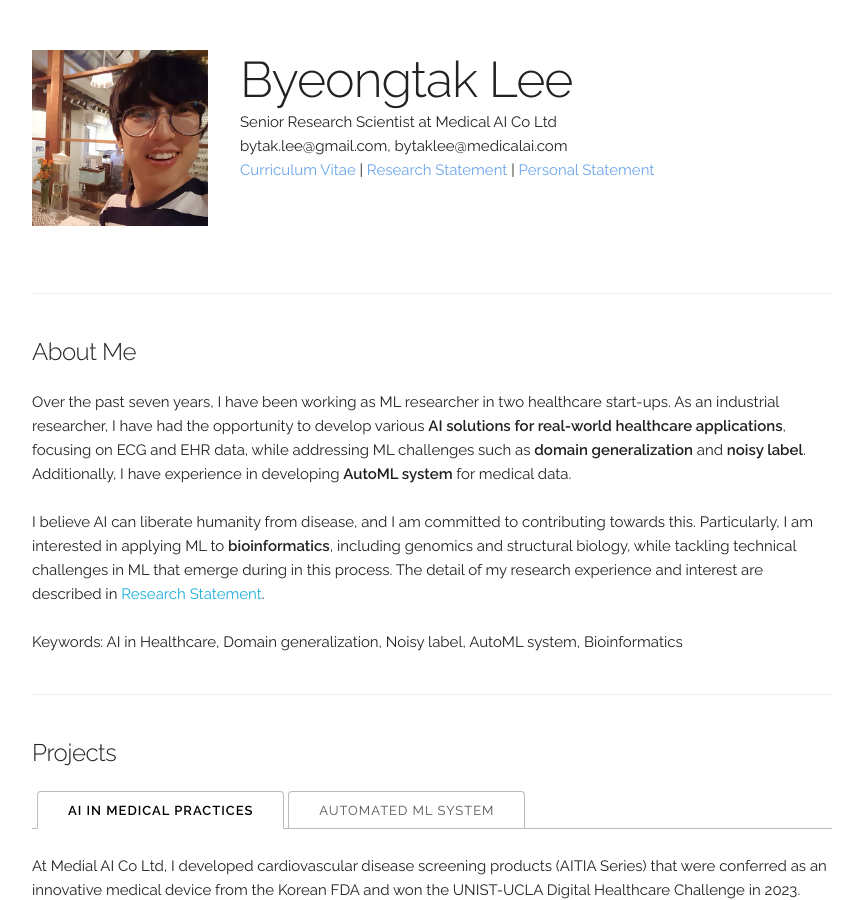
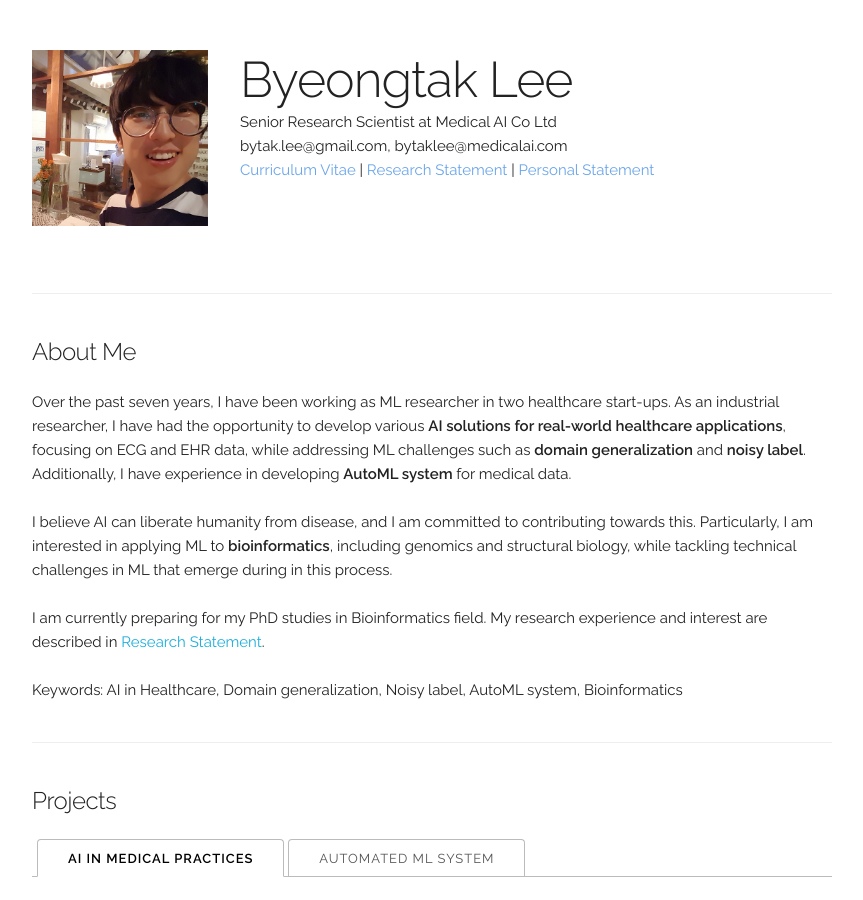
Before and after one commit to byeongtak/byeongtak.github.io, a Jekyll site: the page built from index.html, in a window 1280 px wide and 900 px high. Shown: the whole window, without its empty margins (208-1071 px from the left). Built offline with Jekyll 4.4.1, drawn with Linux system fonts in a browser that asks for light colours; some of the changed text lies outside the part shown.

Commit message:
Update index.html

```diff
--- a/index.html
+++ b/index.html
@@ -21,7 +21,10 @@ layout: default
   <br>
 	I believe AI can liberate humanity from disease, and I am committed to contributing towards this.
 	Particularly, I am interested in applying ML to <b>bioinformatics</b>, including genomics and structural biology, while tackling technical challenges in ML that emerge during in this process.
-	The detail of my research experience and interest are described in <a href="{{ site.data.main_info.research_statement }}" style="text-decoration: none;" target="_blank">Research Statement</a>.
+  <br>
+  <br>
+	I am currently preparing for my PhD studies in Bioinformatics field.
+	My research experience and interest are described in <a href="{{ site.data.main_info.research_statement }}" style="text-decoration: none;" target="_blank">Research Statement</a>.
   <br>
   <br>
 	Keywords: AI in Healthcare, Domain generalization, Noisy label, AutoML system, Bioinformatics
@@ -241,7 +244,7 @@ layout: default
 	And then there's ChaoZhou cuisine, a sensory delight I first experienced in my wife’s hometown of Hong Kong.
     </p>
     <p>
-	You can also find my perspective to the life in <a href="{{ site.data.main_info.personal_statement }}" style="text-decoration: none;" target="_blank">Personal Statement</a>!
+	You can also find my personal background in <a href="{{ site.data.main_info.personal_statement }}" style="text-decoration: none;" target="_blank">Personal Statement</a>.
     </p>
 </div>
 
```
